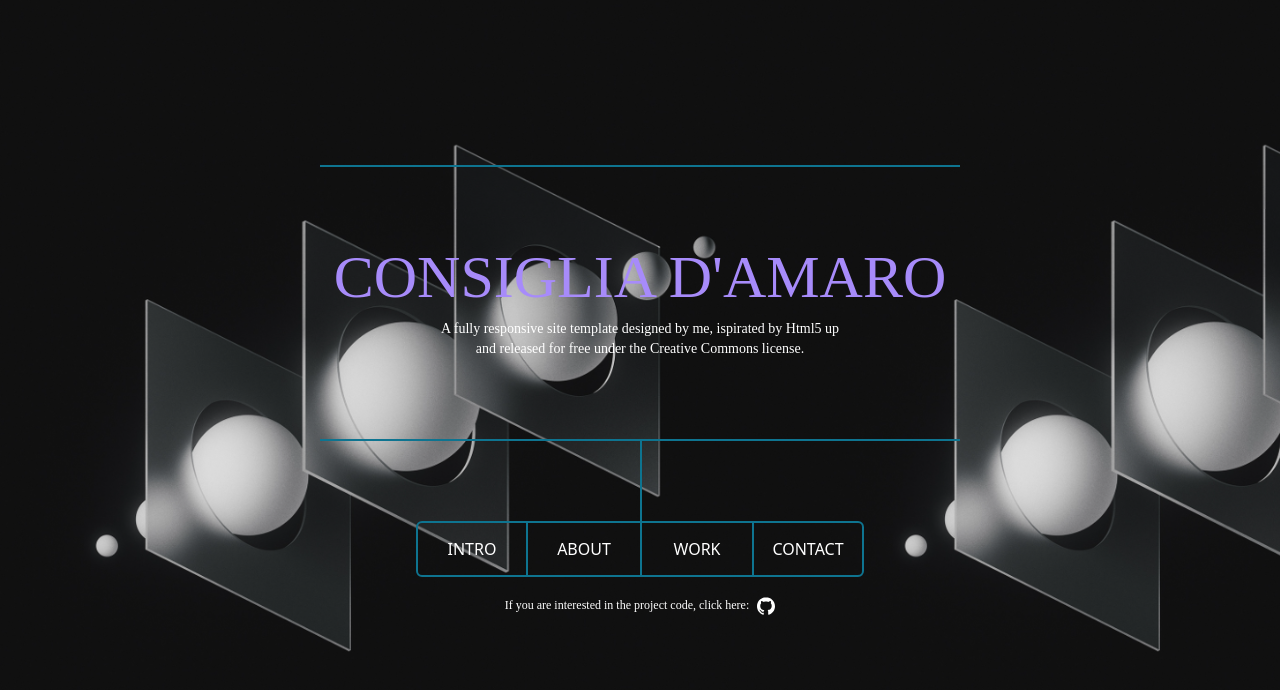
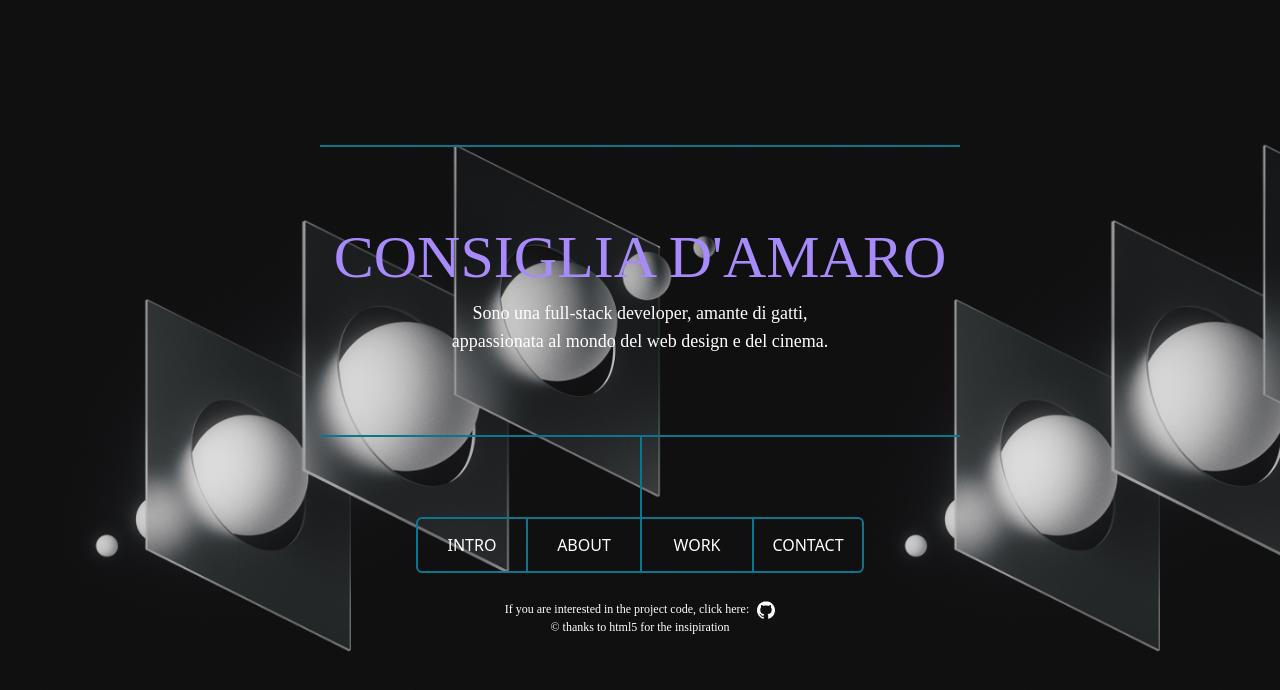
Before and after one commit to clariglia/personal-project, a React (Create React App) app: page / in a window 1280 px wide. Shown: the top 690 px of the page. Built offline with nearby package versions, Linux system fonts and the light colour scheme; the HTML template or start-up script is replaced by a standard one.

Commit message:
fix: fixed subtitle hero

```diff
--- a/src/Components/Hero/Hero.jsx
+++ b/src/Components/Hero/Hero.jsx
@@ -25,8 +25,7 @@ export default function Hero(){
         <div className="flex flex-col justify-center items-center h-screen w-screen overflow-hidden">
             <main className="hero_container w-[90%] sm:w-6/12 border-y-[#0e7490] border-2 border-x-0">
                 <h1 className="sm:text-6xl text-4xl text-center mt-20 font-['Archivo'] text-[#a78bfa]" data-aos="fade-up" data-aos-duration="2000">CONSIGLIA D'AMARO</h1>
-                <h4 className="mt-3 mb-20 text-white text-center font-['Encode_Sans_SC'] text-sm sm:text-md" data-aos="fade-up" data-aos-duration="2000">A fully responsive site template designed by me, ispirated by Html5 up<br></br> and released
-                    for free under the Creative Commons license.</h4>
+                <h4 className="mt-3 mb-20 text-white text-center font-['Encode_Sans_SC'] text-md sm:text-lg" data-aos="fade-up" data-aos-duration="2000">Sono una full-stack developer, amante di gatti, <br></br> appassionata al mondo del web design e del cinema.</h4>
             </main>
             <div className="h-20 bg-[#0e7490] w-[2px] ml-px"></div>
             <section className="w-[90%] sm:w-6/12 h-14 flex justify-center">
@@ -47,12 +46,15 @@ export default function Hero(){
             {AboutOpenModal && <AboutModal closeAboutModal={setAboutOpenModal} />}
             {WorkOpenModal && <WorkModal closeWorkModal={setWorkOpenModal} />}
             {ContactOpenModal && <ContactModal closeContactModal={setContactOpenModal} />}
-            <div className="p-5">
+            <div className="p-5 flex flex-col mt-2">
             <p className="text-white flex flex-row gap-2 text-xs font-['Encode_Sans_SC']">If you are interested in the project code, click here:
                 <a className="aLink" href="https://github.com/clariglia/personal-project">
                     <img className="hover:fill-[#a78bfa] fill-white" src="./github.svg" alt="github repo" width="18" height="18"></img>
                 </a>
             </p>
+            <p className="text-xs font-['Encode_Sans_SC'] flex justify-center text-white">© thanks to&nbsp;
+             <a className="hover:text-[#a78bfa] duration-150 hover:font-bold" href="https://html5up.net/">html5&nbsp;</a>
+             for the insipiration</p>
             </div>
         </div>
 
```
